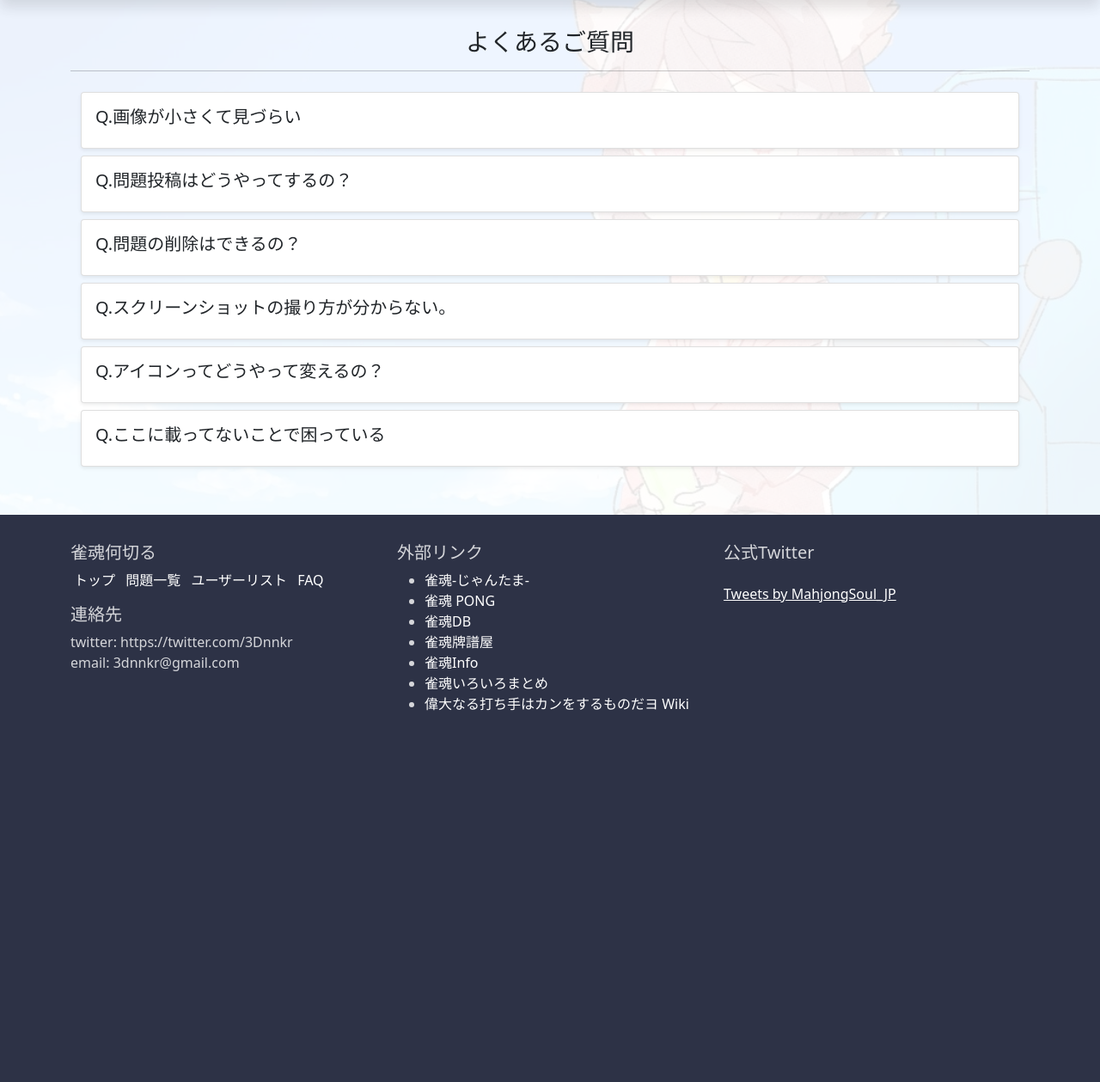
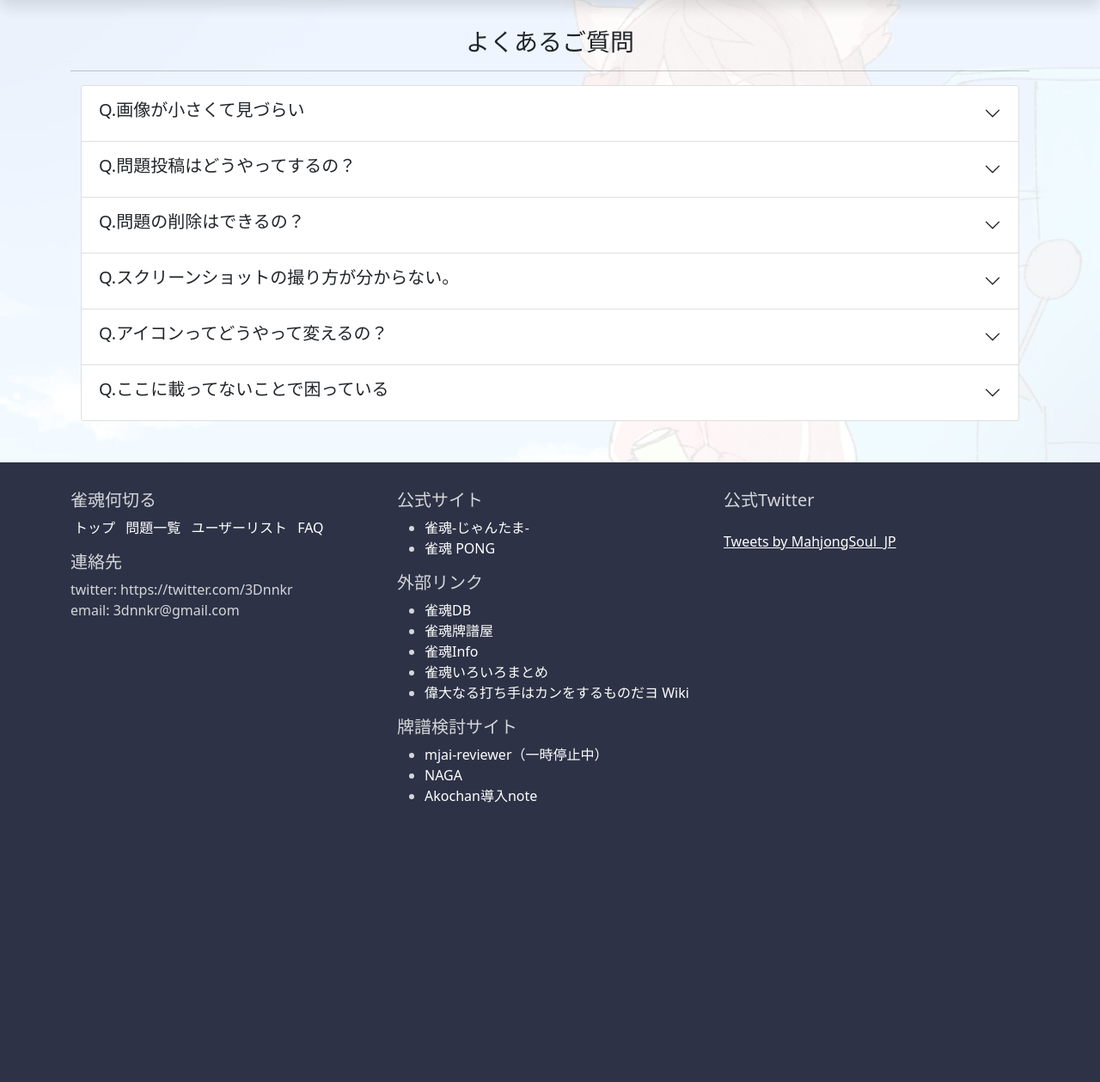
Before and after one commit to 3Dnnkr/mahjongSite, a Django app: page /faq/ in a window 1280 px wide. Shown: the part 56-1315 px from the top of the page at 86% size. After the commit the page ends 990 px from the top, so only its background shows below. Run offline with Django 3.2, Linux system fonts and the light colour scheme; data comes from the database, SQL or seed files in the repository; both versions use the stored data as it was after the commit; some libraries are stand-ins or nearby versions.

Commit message:
arrange faq

```diff
--- a/nnkr/models.py
+++ b/nnkr/models.py
@@ -125,3 +125,8 @@ class LobbychatLike(models.Model):
     """ use for order of likers. """
     liker = models.ForeignKey(get_user_model(), on_delete=models.CASCADE)
     lobbychat = models.ForeignKey('Lobbychat', on_delete=models.CASCADE)
+
+class FAQ(models.Model):
+    question = models.CharField('タイトル',max_length=100)
+    answer = models.TextField('本文')
+    order = models.IntegerField('順番',default=0)
--- a/nnkr/templates/nnkr/base.html
+++ b/nnkr/templates/nnkr/base.html
@@ -111,15 +111,26 @@
           </div>
 
           <div class="col-md-4 my-2">
-            <h5>外部リンク</h5>
+            <h5>公式サイト</h5>
             <ul>
               <li><a class="link-nu" href="https://mahjongsoul.com/">雀魂-じゃんたま-</a></li>
               <li><a class="link-nu" href="https://mahjongsoul-pong.jp/">雀魂 PONG</a></li>
+            </ul>
+
+            <h5>外部リンク</h5>
+            <ul>
               <li><a class="link-nu" href="https://jantama.club/">雀魂DB</a></li>
               <li><a class="link-nu" href="https://saki.sapk.ch/">雀魂牌譜屋</a></li>
               <li><a class="link-nu" href="https://mahjongsoul.info/">雀魂Info</a></li>
               <li><a class="link-nu" href="http://nekomimi.ws/~nikukyu/jantama/">雀魂いろいろまとめ</a></li>
               <li><a class="link-nu" href="https://wikiwiki.jp/nya/">偉大なる打ち手はカンをするものだヨ Wiki</a></li>
+            </ul>
+
+            <h5>牌譜検討サイト</h5>
+            <ul>
+              <li><a class="link-nu" href="https://mjai.ekyu.moe/ja.html">mjai-reviewer（一時停止中）</a></li>
+              <li><a class="link-nu" href="https://naga.dmv.nico/naga_report/top/">NAGA</a></li>
+              <li><a class="link-nu" href="https://note.com/worldofaramaki/n/n998cc379fe14">Akochan導入note</a></li>
             </ul>
           </div>
 
--- a/nnkr/templates/nnkr/faq.html
+++ b/nnkr/templates/nnkr/faq.html
@@ -11,82 +11,23 @@
     <div class="row">
       <div class="col-12">
 
-
-        <div class="card my-2 shadow-sm">
-          <div class="card-body">
-            <h5 class="syncer-acdn" data-target="syncer-acdn-01">
-              Q.画像が小さくて見づらい
-            </h5>
-            <div id="syncer-acdn-01" style="display:none">
-              画像をクリックすることで拡大表示できます。
-              また複数の問題があるとき、左下にある矢印で表示する画像を切り替えることができます。
+        <div class="accordion" id="accordionExample">
+          {% for faq in faqs %}
+            <div class="accordion-item">
+              <h2 class="accordion-header" id="{{ 'heading'|addstr:faq.id }}">
+                <button class="accordion-button collapsed" type="button" data-bs-toggle="collapse"
+                  data-bs-target="{{ '#collapse'|addstr:faq.id }}" aria-expanded="false" aria-controls="{{ 'collapse'|addstr:faq.id }}">
+                  <h5>Q.{{faq.question}}</h5>
+                </button>
+              </h2>
+              <div id="{{ 'collapse'|addstr:faq.id }}" class="accordion-collapse collapse" aria-labelledby="{{ 'heading'|addstr:faq.id }}" data-bs-parent="#accordionExample">
+                <div class="accordion-body">
+                  {{ faq.answer|safe }}
+                </div>
+              </div>
             </div>
-          </div>
+          {% endfor %}
         </div>
-
-        <div class="card my-2 shadow-sm">
-          <div class="card-body">
-            <h5 class="syncer-acdn" data-target="syncer-acdn-02-0">
-              Q.問題投稿はどうやってするの？
-            </h5>
-            <div id="syncer-acdn-02-0" style="display:none">
-              ログインした後に、ナビバーにある問題投稿から行えます。
-              何切る画像、タイトル、説明文(空欄可)、選択肢(空欄可)を入力し投稿してください。
-              投票機能を使いたくない場合は投票機能を使わないにチェックを入れてください。
-            </div>
-          </div>
-        </div>
-
-        <div class="card my-2 shadow-sm">
-          <div class="card-body">
-            <h5 class="syncer-acdn" data-target="syncer-acdn-02">
-              Q.問題の削除はできるの？
-            </h5>
-            <div id="syncer-acdn-02" style="display:none">
-              投稿者に限り、問題画面最下部の問題設定画面から行えます。
-              アップロードした画像に問題があった場合などにご利用下さい。
-            </div>
-          </div>
-        </div>
-
-        <div class="card my-2 shadow-sm">
-          <div class="card-body">
-            <h5 class="syncer-acdn" data-target="syncer-acdn-03">
-              Q.スクリーンショットの撮り方が分からない。
-            </h5>
-            <div id="syncer-acdn-03" style="display:none">
-              初めに雀魂の牌譜を開き左側の設定からプレイヤー名を非表示にします。
-              次にF11キーで全画面表示に切り替え、
-              WindowsキーとPrt Scキーを同時に押すことで
-              C:\Users\ユーザー名\Pictures\Screenshots\ に保存されます。
-              (OneDriveへ保存機能を有効にしている場合はOneDrive下に保存されます。)
-            </div>
-          </div>
-        </div>
-
-        <div class="card my-2 shadow-sm">
-          <div class="card-body">
-            <h5 class="syncer-acdn" data-target="syncer-acdn-03-2">
-              Q.アイコンってどうやって変えるの？
-            </h5>
-            <div id="syncer-acdn-03-2" style="display:none">
-              ログイン後、ナビバー右上からマイページに行きます。
-              その後ユーザー設定画面を開きアイコンの設定を行ってください。
-            </div>
-          </div>
-        </div>
-
-        <div class="card my-2 shadow-sm">
-          <div class="card-body">
-            <h5 class="syncer-acdn" data-target="syncer-acdn-04">
-              Q.ここに載ってないことで困っている
-            </h5>
-            <div id="syncer-acdn-04" style="display:none">
-              お手数ですがロビーチャットや<a href="https://twitter.com/3Dnnkr">Twitter</a>でご質問していただければ回答致します。
-            </div>
-          </div>
-        </div>
-
 
       </div>
     </div>
--- a/nnkr/urls.py
+++ b/nnkr/urls.py
@@ -8,7 +8,7 @@ urlpatterns = [
     path('index/', views.Index.as_view(),name='index'),
     path('tag_index/', views.TagIndex.as_view(),name='tag_index'),
     path('tag/<int:pk>/', views.TagQuestion.as_view(), name='tag_question'),
-    path('faq/', views.FAQ.as_view(),name='faq'),
+    path('faq/', views.FAQIndex.as_view(),name='faq'),
     path('create_lobbychat/', views.CreateLobbychat.as_view(), name='create_lobbychat'),
     path('create_lobbychat_like/<int:pk>/', views.create_lobbychat_like, name='create_lobbychat_like'),
     path('create_question/', views.CreateQuestion.as_view(), name='create_question'),
--- a/nnkr/views.py
+++ b/nnkr/views.py
@@ -15,7 +15,7 @@ import requests
 from PIL import Image
 from io import BytesIO
 
-from .models import Question, Comment, CommentLike, Choice, Tag, Tagging, Voting, Bookmark, Liker, Disliker, Lobbychat, LobbychatLike
+from .models import Question, Comment, CommentLike, Choice, Tag, Tagging, Voting, Bookmark, Liker, Disliker, Lobbychat, LobbychatLike, FAQ
 from .forms import ChoiceForm, QuestionForm, CommentForm, TagForm, ChoiceFormset, LobbychatForm
 from . import twitter
 
@@ -25,7 +25,7 @@ class Top(TemplateView):
 
     def get_context_data(self, **kwargs):
         context = super().get_context_data(**kwargs)
-        hot_comments = list(Comment.objects.order_by('posted_at')[:10])
+        hot_comments = list(Comment.objects.order_by('posted_at')[:3])
         random.shuffle(hot_comments)
         hot_comments = hot_comments[:1]
         hot_questions = [c.question for c in hot_comments]
@@ -40,8 +40,14 @@ class Top(TemplateView):
         context['chat_form'] = LobbychatForm
         return context
 
-class FAQ(TemplateView):
+class FAQIndex(ListView):
     template_name = 'nnkr/faq.html'
+    model = FAQ
+    context_object_name = 'faqs'
+
+    def get_queryset(self):
+        faqs = FAQ.objects.all().order_by('order')
+        return faqs
 
     def get_context_data(self, **kwargs):
         context = super().get_context_data(**kwargs)
```
Also changed, not shown: nnkr/admin.py (+6 -1 lines), nnkr/fixtures/faq_initial.json (added, +56 -0 lines), nnkr/migrations/0007_faq.py (added).
